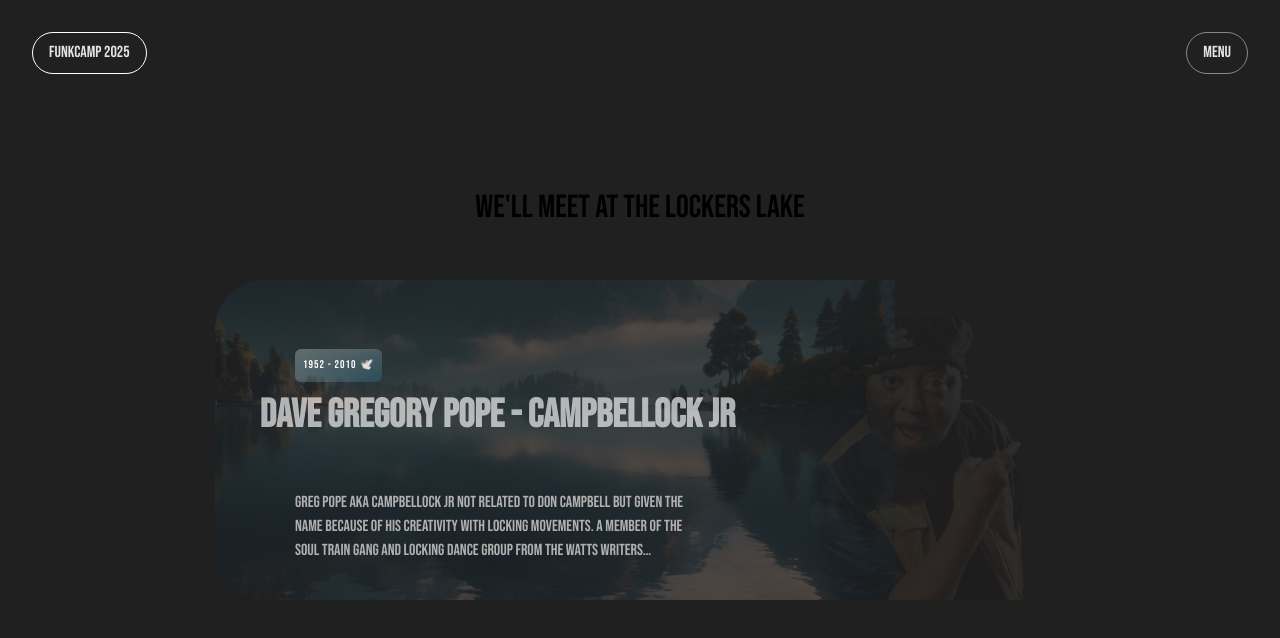
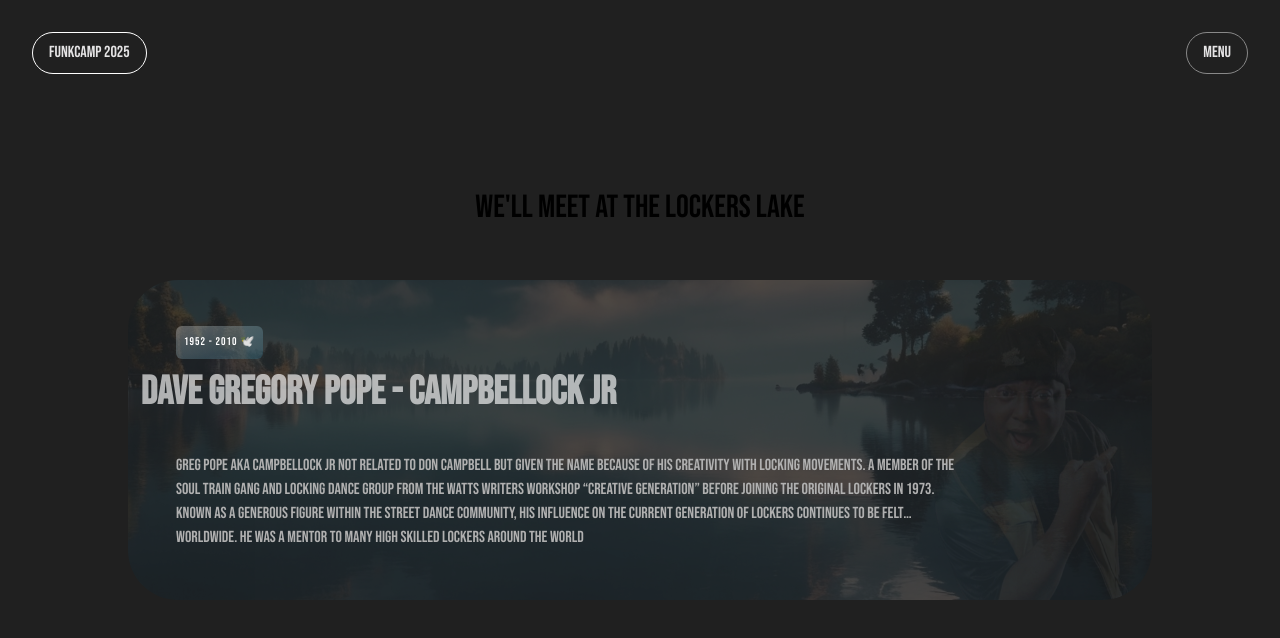
Before and after one commit to robonexx/fc25, a Next.js app: page /respect in a window 1280 px wide. Shown: the top 638 px of the page. Built offline with nearby package versions, Linux system fonts and the light colour scheme; a web font is replaced by a local one.

Commit message:
tribute card fix

```diff
--- a/components/PresentationCard/Card.module.scss
+++ b/components/PresentationCard/Card.module.scss
@@ -10,12 +10,17 @@
   }
 
   .cardWrapper > div {
-    width: clamp(300px, 80%, 850px); /* Adjust the values as needed */
+    width: 100%;
   height: clamp(200px, 50vh, 320px);
     position: absolute;
     left: 0;
     top: 0;
     border-radius: 3.125rem;
+    padding: 0 0 0 3rem;
+
+    @media (max-width: 768px) {
+      padding: 0 0 0 1rem;
+    }
 
     .overlay {
       position: absolute;
@@ -35,7 +40,7 @@
        bottom: 0;
        left: auto;
        right: 0;
-       width: clamp(240px, 80%, 360px);
+       width: clamp(140px, 80%, 360px);
        height: auto;
 
        > img {
@@ -46,7 +51,6 @@
     }
 
   .cardInfo {
-    margin: 1rem 0 3.5rem 4rem;
     padding: 1rem;
     width: 50%;
     height: 100%;
@@ -78,28 +82,36 @@
 
   .cardWrapper .cardTitle {
     height: 3rem;
-    margin: 0.5rem 0 1rem;
-    font-size: 2.5rem;
+    padding: 0.5rem 0 1rem;
+    font-size: clamp(1.5rem, 2vw + 1rem, 2.5rem);
     font-weight: 600;
     text-align: left;
     line-height: 1.25;
     color: #fff;
+
+    @media (max-width: 768px) {
+      padding-top: 2rem;
+    }
   }
 
  .cardWrapper .desc {
     position: relative;
     height: fit-content;
-    width: 60%;
+    width: 80%;
+    height: 100px;
+    font-size: clamp(1rem, 1vw, 2rem);
     overflow: hidden;
     text-overflow: ellipsis;
     display: -webkit-box;
     -webkit-line-clamp: 3;
     -webkit-box-orient: vertical;
+    cursor: pointer;
 }
 
 .desc:hover {
     overflow: auto;
     -webkit-line-clamp: unset;
+    cursor: ns-resize;
 }
 
 .desc::-webkit-scrollbar {
--- a/components/PresentationCard/Presentation.module.css
+++ b/components/PresentationCard/Presentation.module.css
@@ -1,7 +1,7 @@
 
 .container {
     position: relative;
-    width: 53.125rem;
+    width: 80%;
     height: 20rem;
     border-radius: 3.125rem;
     background-color: transparent;
--- a/components/Section/index.tsx
+++ b/components/Section/index.tsx
@@ -20,7 +20,7 @@ const Section = ({ image, title, desc, tag }: SectionProps) => {
   const y = useTransform(scrollYProgress, [0, 1], ['-20%', '10%']);
   return (
     <section
-      className='relative h-screen overflow-hidden border-solid border-[80px] border-black sm:border-[20px]'
+      className='relative h-screen overflow-hidden border-solid lg:border-[80px] border-black border-[16px]'
       ref={secRef}
     >
       <motion.div className='absolute h-[120%] w-full -z-10' style={{ top: y }}>
@@ -32,7 +32,7 @@ const Section = ({ image, title, desc, tag }: SectionProps) => {
           className='object-cover object-center rounded-lg'
         />
       </motion.div>
-      <div className='flex flex-col gap-4 p-24 mt-20 max-w-fit text-white sm:p-8'>
+      <div className='flex flex-col gap-4 lg:p-24 p-12 mt-20 max-w-fit text-white sm:p-8'>
         <span className='uppercase text-xs drop-shadow-xl text-white'>
           {tag}
         </span>
```
